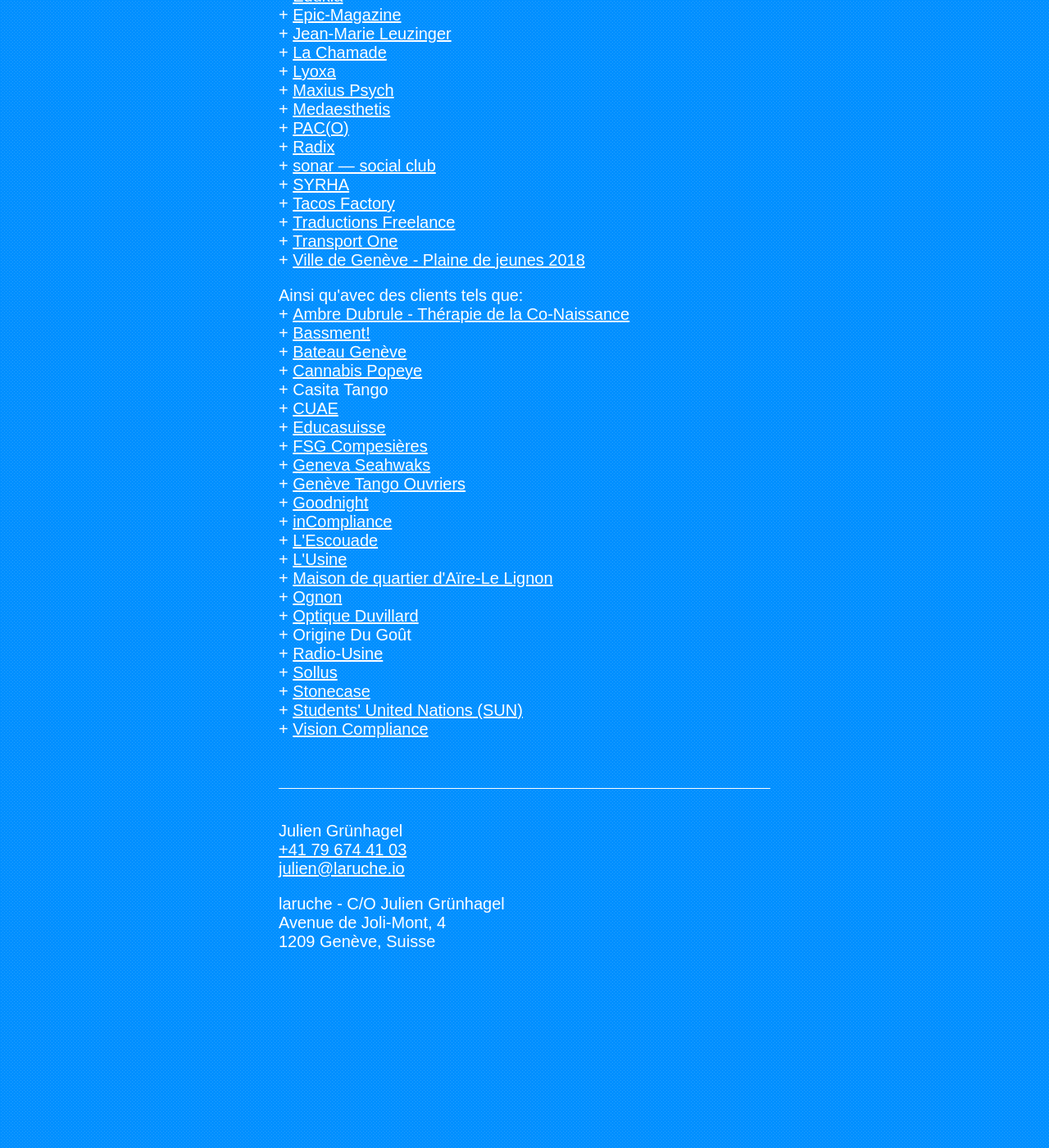
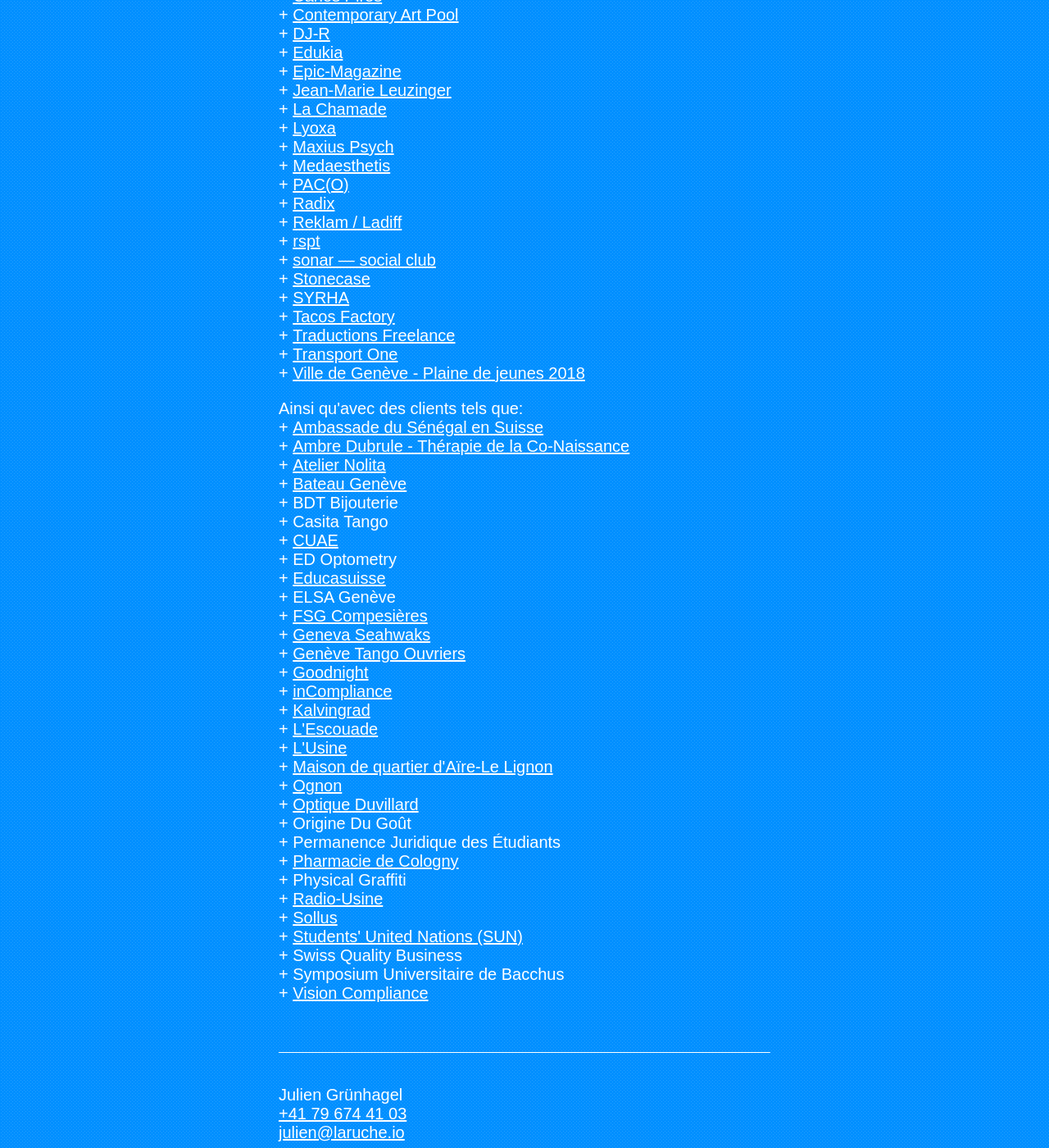
Before and after one commit to larucheio/laruche.io, a Jekyll site: the page built from index.html, in a window 1280 px wide and 1400 px high, scrolled down 494 px. Shown: the whole window at 82% size. Built offline with Jekyll 4.4.1, drawn with Linux system fonts in a browser that asks for light colours; before the commit the page ends 1714 px from its top, so only the background shows below that; some of the changed text lies outside the part shown.

Commit message:
Update projects & clients

```diff
--- a/index.html
+++ b/index.html
@@ -21,9 +21,12 @@
     <ul class="u-mt-0">
       <li><a href="https://100elles.ch/">100 Elles*</a></li>
       <li><a href="https://www.arketiks.com/">Arketiks</a></li>
-      <li><a href="https://artpool.io/">artpool</a></li>
       <li><a href="https://fff.ninja/">Ateliers fff</a></li>
+      <li><a href="https://bassment.ch/">Bassment!</a></li>
+      <li><a href="https://bgslaw.ch/fr/">BEKER GUIRAMAND SEPE</a></li>
+      <li><a href="https://cannabispopeye.ch/">Cannabis Popeye</a></li>
       <li><a href="http://carlos-pires.com/">Carlos Pires</a></li>
+      <li><a href="https://contemporaryartpool.ch/">Contemporary Art Pool</a></li>
       <li><a href="https://dj-r.ch/">DJ-R</a></li>
       <li><a href="https://edukia.ch/">Edukia</a></li>
       <li><a href="https://epic-magazine.ch/">Epic-Magazine</a></li>
@@ -34,7 +37,10 @@
       <li><a href="https://medaesthetis.com/">Medaesthetis</a></li>
       <li><a href="https://paco-web.ch/">PAC(O)</a></li>
       <li><a href="https://radix.red">Radix</a></li>
+      <li><a href="https://reklam-usine.ch/">Reklam / Ladiff</a></li>
+      <li><a href="https://rspt.ch/">rspt</a></li>
       <li><a href="https://asonar.ch/">sonar — social club</a></li>
+      <li><a href="https://stonecase.ch/">Stonecase</a></li>
       <li><a href="https://syrhatech.com/">SYRHA</a></li>
       <li><a href="https://tacosfactory.ch/">Tacos Factory</a></li>
       <li><a href="https://traductions-freelance.ch/">Traductions Freelance</a></li>
@@ -44,28 +50,36 @@
 
     <p class="u-mb-0">Ainsi qu'avec des clients tels que:</p>
     <ul class="u-mt-0">
+      <li><a href="http://www.missionsenegal-geneve.org/">Ambassade du Sénégal en Suisse</a></li>
       <li><a href="https://therapieco-naissance.ch/">Ambre Dubrule - Thérapie de la Co-Naissance</a></li>
-      <li><a href="https://bassment.ch/">Bassment!</a></li>
+      <li><a href="https://atelier-nolita.ch/">Atelier Nolita</a></li>
       <li><a href="https://www.bateaugeneve.ch/">Bateau Genève</a></li>
-      <li><a href="https://cannabispopeye.ch/">Cannabis Popeye</a></li>
+      <li>BDT Bijouterie</li>
       <li>Casita Tango</li>
       <li><a href="https://cuae.ch/">CUAE</a></li>
+      <li>ED Optometry</li>
       <li><a href="https://www.educasuisse.ch/">Educasuisse</a></li>
+      <li>ELSA Genève</li>
       <li><a href="https://fsgcompesieres.ch/">FSG Compesières</a></li>
       <li><a href="https://seahawks.ch/">Geneva Seahwaks</a></li>
       <li><a href="https://www.facebook.com/tangogto/">Genève Tango Ouvriers</a></li>
       <li><a href="https://goodnight.swiss/">Goodnight</a></li>
       <li><a href="http://www.in-compliance.ch/">inCompliance</a></li>
+      <li><a href="https://www.kalvingrad.com/">Kalvingrad</a></li>
       <li><a href="https://lescouade.ch/">L'Escouade</a></li>
       <li><a href="https://www.usine.ch/">L'Usine</a></li>
       <li><a href="https://mqal.ch/">Maison de quartier d'Aïre-Le Lignon</a></li>
       <li><a href="https://ognon.ch/">Ognon</a></li>
       <li><a href="https://www.optiqueduvillard.com/en/">Optique Duvillard</a></li>
       <li>Origine Du Goût</li>
+      <li>Permanence Juridique des Étudiants</li>
+      <li><a href="https://www.pharmaciedecologny.ch/">Pharmacie de Cologny</a></li>
+      <li>Physical Graffiti</li>
       <li><a href="https://radio-usine.ch/">Radio-Usine</a></li>
       <li><a href="https://sollus.ch/">Sollus</a></li>
-      <li><a href="https://stonecase.ch/">Stonecase</a></li>
       <li><a href="http://www.studentsun.org/">Students' United Nations (SUN)</a></li>
+      <li>Swiss Quality Business</li>
+      <li>Symposium Universitaire de Bacchus</li>
       <li><a href="https://www.visioncompliance.ch/">Vision Compliance</a></li>
     </ul>
   </section>
```
